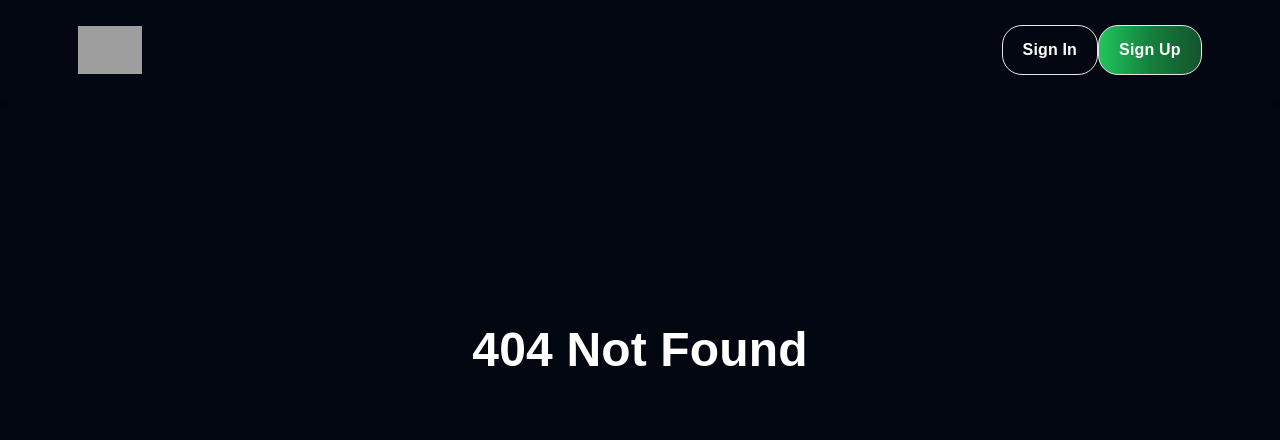
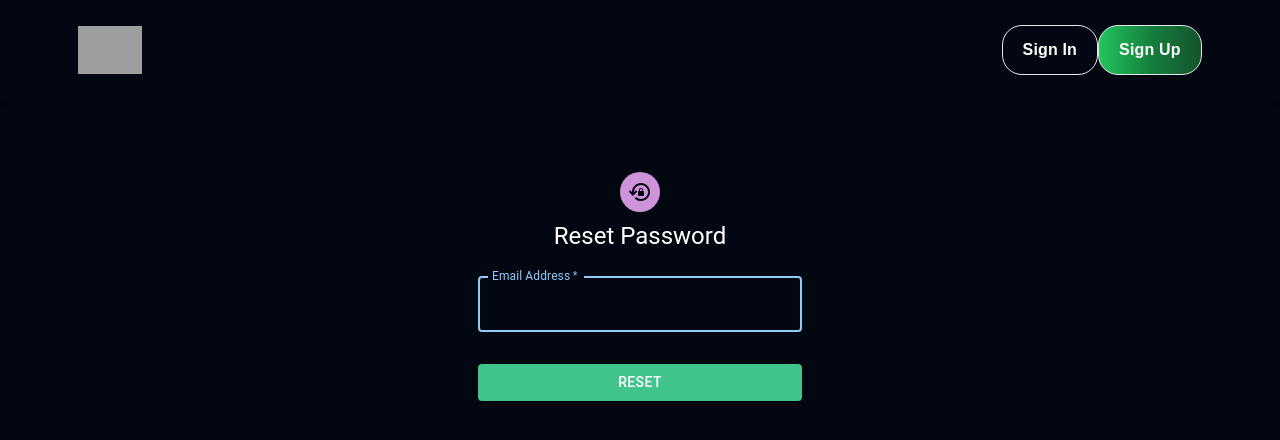
Before and after one commit to podlaskialgorytm3/react-blog, a React (Vite) app: page /reset-password in a window 1280 px wide. Before the commit this address had no page. Shown: the top 440 px of the page. Built offline with nearby package versions, Linux system fonts and the light colour scheme; grey boxes are pictures that could not be loaded.

Commit message:
feat: create page with reset password, create get email form

```diff
--- a/src/App.tsx
+++ b/src/App.tsx
@@ -6,6 +6,7 @@ import { Root } from "./pages/root/root";
 import { SignIn } from "./pages/auth/sign-in"
 import { SignUp } from "./pages/auth/sign-up"
 import { Home } from "./pages/home/home"
+import { ResetPassword } from "./pages/auth/reset-password";
 
 
 import { queryClient } from "./features/auth/utils/fetch-data"
@@ -18,7 +19,8 @@ const route = createBrowserRouter([
     children: [
       {path: '/', element: <Home />},
       {path: '/signin', element: <SignIn />},
-      {path: '/signup', element: <SignUp />}
+      {path: '/signup', element: <SignUp />},
+      {path: '/reset-password', element: <ResetPassword />}
     ]
   },
 ])
--- a/src/features/auth/components/error-modal.tsx
+++ b/src/features/auth/components/error-modal.tsx
@@ -16,13 +16,13 @@ export const ErrorModal:React.FC<ErrorModalData> = ({isOpen,closeModal,isError,e
                         backgroundColor: 'rgba(0, 0, 0, 0.5)',
                     }
                 }}
-                className="bg-[#030712] rounded-lg w-[350px] h-[350px] absolute top-[50%] left-[50%] transform translate-x-[-50%] translate-y-[-50%]"
+                className="bg-[#dfdfdf] rounded-lg w-[350px] h-[350px] absolute top-[50%] left-[50%] transform translate-x-[-50%] translate-y-[-50%]"
              >
                 {isError && (
                     <div className="flex flex-col">
                         <h1 className="text-[red] text-5xl text-center font-bold m-5">Error</h1>
                         <img src={errorIMG} alt="error" className="w-[100px] h-[100px] mx-auto"/>
-                        <p className="text-white p-3 text-center">{error.message}</p>
+                        <p className="text-black p-3 text-center">{error.message}</p>
                         <Button onClick={closeModal} sx={STYLES_BUTTON}>close</Button>
                     </div>
                 )}
--- /dev/null
+++ b/src/features/auth/components/reset-password-form.tsx
@@ -0,0 +1,92 @@
+import { useState} from 'react';
+
+import Avatar from '@mui/material/Avatar';
+import Button from '@mui/material/Button';
+import TextField from '@mui/material/TextField';
+import Box from '@mui/material/Box';
+import LockResetOutlinedIcon from '@mui/icons-material/LockResetOutlined';
+import Typography from '@mui/material/Typography';
+
+import { object, string  } from 'zod';
+import { fromZodError } from 'zod-validation-error';
+
+const userSchemaLogin = object({
+    email: string().email().refine((value) => value.length > 0, {message: "Email can't be empty"}),
+  })
+
+export const ResetPasswordForm = () => {
+    const [email,setEmail] = useState<string>('');
+    const [errorEmail,setErrorEmail] = useState<string>('');
+
+    const handleChange = () => {
+        setErrorEmail('')
+    }
+
+    const handleSubmit = (event: React.FormEvent<HTMLFormElement>) => {
+        event.preventDefault();
+        setEmail(event.currentTarget.email.value)
+        try{
+            userSchemaLogin.parse({email: event.currentTarget.email.value})
+            setErrorEmail('')
+        }
+        catch(error: any){
+            const validationError = fromZodError(error);
+            setErrorEmail(validationError.details[0].message)
+        }
+    }
+
+
+
+
+    return (
+    <>
+    <Box
+        sx={{
+          marginTop: 8,
+          display: 'flex',
+          flexDirection: 'column',
+          alignItems: 'center',
+        }}
+      >
+        <Avatar sx={{ m: 1, bgcolor: 'secondary.main' }}>
+          <LockResetOutlinedIcon />
+        </Avatar>
+        <Typography component="h1" variant="h5">
+          Reset Password
+        </Typography>
+        <Box component="form" noValidate sx={{ mt: 1 }} onSubmit={handleSubmit}>
+          <TextField
+            margin="normal"
+            required
+            fullWidth
+            id="email"
+            label="Email Address"
+            name="email"
+            autoComplete="email"
+            autoFocus
+            error={errorEmail ? true : false}
+            helperText={errorEmail}
+            onChange={() => handleChange()}
+          />
+          <Button
+            type="submit"
+            fullWidth
+            variant="contained"
+            sx={{
+              mt: 3,
+              mb: 2,
+              bgcolor: '#41c48b',
+              color: '#fff',
+              '&:hover': {
+                backgroundColor: '#328a63',
+                opacity: [0.9, 0.8, 0.7],
+              },
+            }}
+          >
+            Reset
+          </Button>
+        </Box>
+      </Box>
+    </>
+    )
+}
--- a/src/features/auth/components/sign-in-form.tsx
+++ b/src/features/auth/components/sign-in-form.tsx
@@ -151,7 +151,7 @@ export default function SignInForm() {
           </Button>
           <Grid container>
             <Grid item xs>
-              <NavLink to="/forgot-password" className="text-main font-bold">
+              <NavLink to="/reset-password" className="text-main font-bold">
                 Forgot password?
               </NavLink>
             </Grid>
--- /dev/null
+++ b/src/pages/auth/reset-password.tsx
@@ -0,0 +1,9 @@
+import { ResetPasswordForm } from "../../features/auth/components/reset-password-form"
+
+export const ResetPassword = () => {
+    return (
+        <>
+            <ResetPasswordForm />
+        </>
+    )
+}
```
